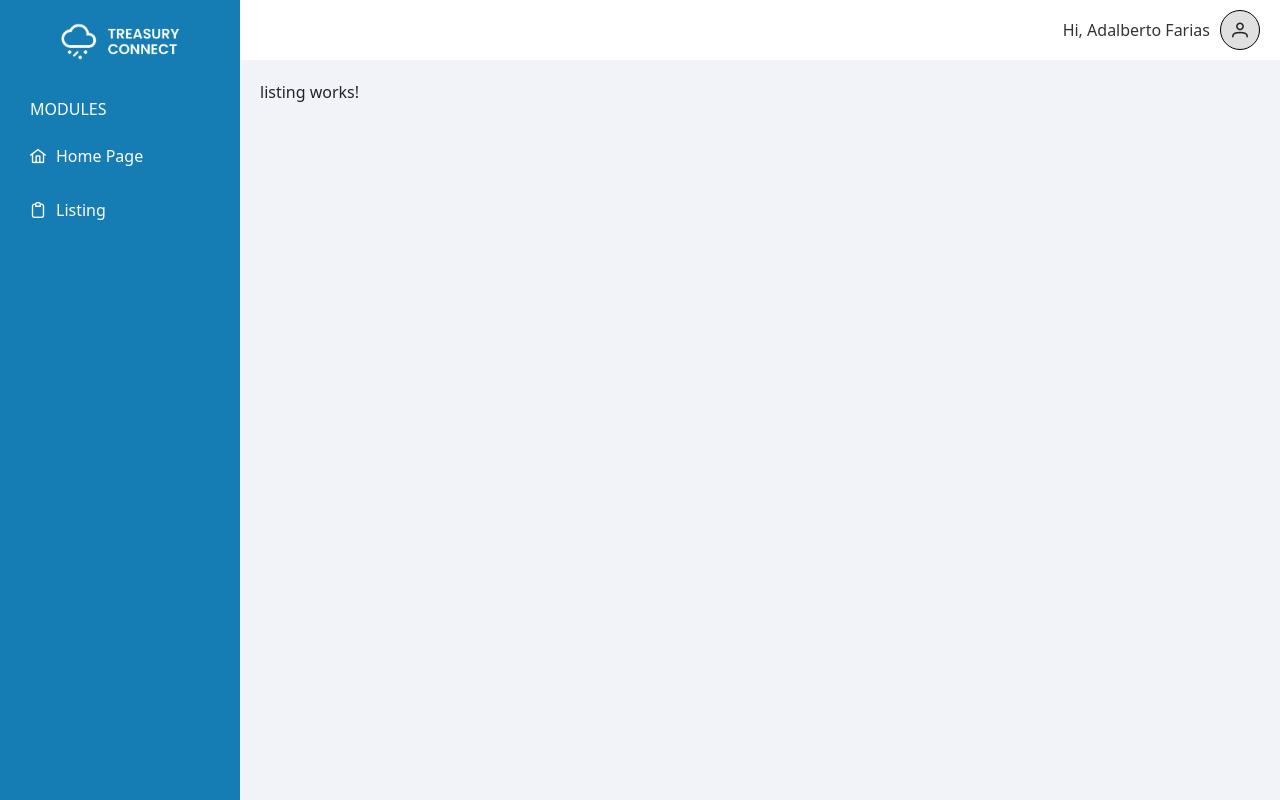
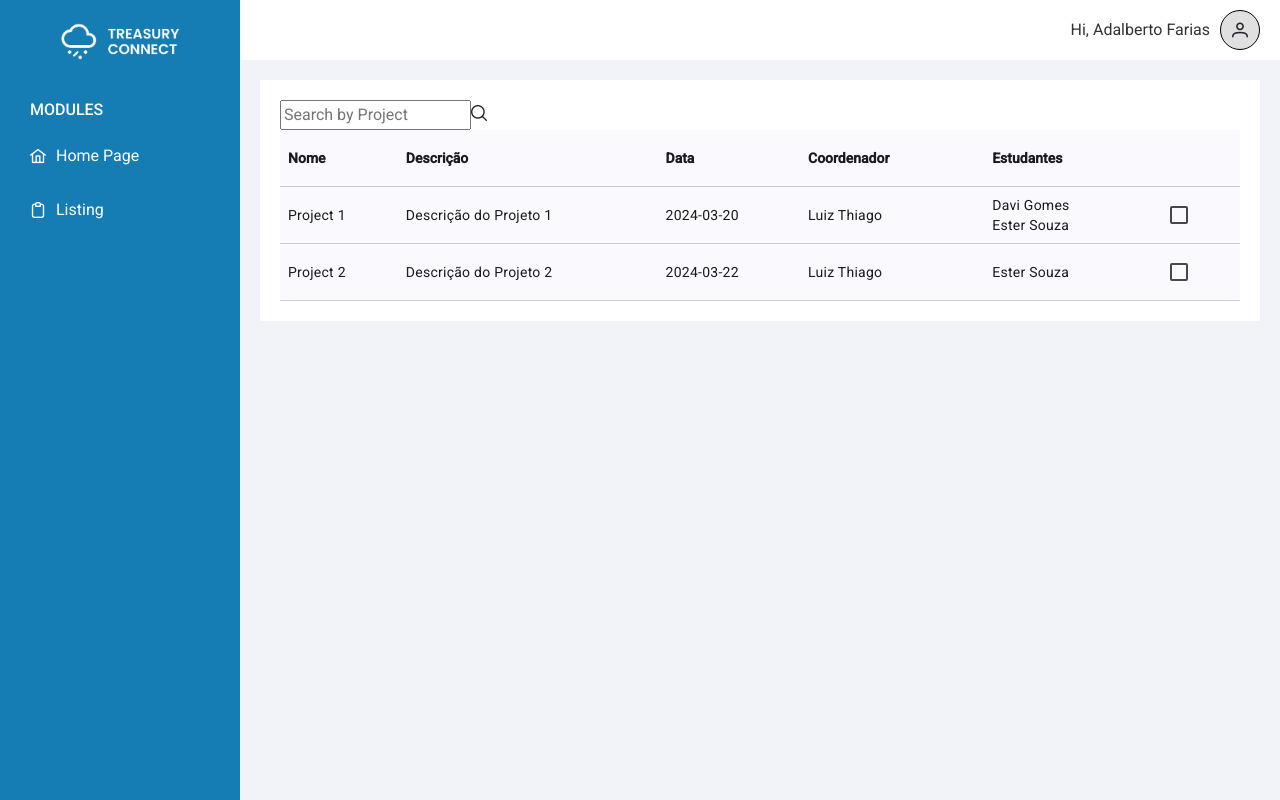
Before and after one commit to treasury-playground/frontend-modelo, an Angular app: page /listing in a window 1280 px wide. Built offline with nearby package versions, Linux system fonts and the light colour scheme; data requests are answered from the project's data file.

Commit message:
feat: adiciona um esboço inicial da listagem de projetos

```diff
--- a/angular.json
+++ b/angular.json
@@ -27,6 +27,7 @@
               }
             ],
             "styles": [
+              "@angular/material/prebuilt-themes/azure-blue.css",
               "node_modules/bootstrap/dist/css/bootstrap.min.css",
               "src/styles.css"
             ],
@@ -86,6 +87,7 @@
               }
             ],
             "styles": [
+              "@angular/material/prebuilt-themes/azure-blue.css",
               "src/styles.css"
             ],
             "scripts": []
--- a/package.json
+++ b/package.json
@@ -10,6 +10,7 @@
   },
   "private": true,
   "dependencies": {
+    "@angular/cdk": "^19.2.7",
     "@angular/common": "^19.2.0",
     "@angular/compiler": "^19.2.0",
     "@angular/core": "^19.2.0",
--- a/src/app/components/listing/listing.component.css
+++ b/src/app/components/listing/listing.component.css
@@ -0,0 +1,22 @@
+.listing-container {
+    padding: 20px;
+    background-color: white;
+}
+
+.custom-table {
+    width: 100%;
+    border-collapse: collapse;
+}
+
+.custom-table th,
+.custom-table td {
+    border-bottom: 1px solid #ccc;
+    border-left: none;
+    border-right: none;
+    padding: 8px;
+}
+
+.custom-table th {
+    text-align: left;
+    font-weight: bold;
+}
--- a/src/app/components/listing/listing.component.html
+++ b/src/app/components/listing/listing.component.html
@@ -1 +1,59 @@
-<p>listing works!</p>
+<div class="listing-container">
+    <div class>
+        <input type="text" placeholder="Search by Project">
+        <i class="pi pi-search search-icon"></i>
+    </div>
+    <table mat-table [dataSource]="dataSource" matSort class="custom-table">
+
+        <!-- Checkbox Column -->
+        <ng-container matColumnDef="select">
+            <th mat-header-cell *matHeaderCellDef> </th>
+            <td mat-cell *matCellDef="let project">
+                <mat-checkbox></mat-checkbox>
+            </td>
+        </ng-container>
+
+        <!-- Nome -->
+        <ng-container matColumnDef="name">
+            <th mat-header-cell *matHeaderCellDef mat-sort-header>Nome</th>
+            <td mat-cell *matCellDef="let project"> {{ project.name }} </td>
+        </ng-container>
+
+        <!-- Descrição -->
+        <ng-container matColumnDef="description">
+            <th mat-header-cell *matHeaderCellDef mat-sort-header>Descrição</th>
+            <td mat-cell *matCellDef="let project"> {{ project.description }}
+            </td>
+        </ng-container>
+
+        <!-- Data -->
+        <ng-container matColumnDef="date">
+            <th mat-header-cell *matHeaderCellDef mat-sort-header>Data</th>
+            <td mat-cell *matCellDef="let project"> {{ project.date }} </td>
+        </ng-container>
+
+        <!-- Coluna Coordenador -->
+        <ng-container matColumnDef="coordinator">
+            <th mat-header-cell *matHeaderCellDef
+                mat-sort-header>Coordenador</th>
+            <td mat-cell *matCellDef="let project">
+                {{ getUserName(project.coordinatorId) }}
+            </td>
+        </ng-container>
+
+        <!-- Coluna Estudantes -->
+        <ng-container matColumnDef="students">
+            <th mat-header-cell *matHeaderCellDef
+                mat-sort-header>Estudantes</th>
+            <td mat-cell *matCellDef="let project">
+                <ng-container *ngFor="let s of project.students">
+                    {{ getUserName(s.id) }}<br>
+                </ng-container>
+            </td>
+        </ng-container>
+
+        <!-- Header e Rows -->
+        <tr mat-header-row *matHeaderRowDef="displayedColumns"></tr>
+        <tr mat-row *matRowDef="let row; columns: displayedColumns;"></tr>
+    </table>
+</div>
--- a/src/app/components/listing/listing.component.ts
+++ b/src/app/components/listing/listing.component.ts
@@ -1,11 +1,65 @@
-import { Component } from '@angular/core';
+import { Component, OnInit, ViewChild, AfterViewInit } from '@angular/core';
+import { CommonModule } from '@angular/common';
+import { MatTableModule } from '@angular/material/table';
+import { MatSortModule } from '@angular/material/sort';
+import { MatCheckboxModule } from '@angular/material/checkbox';
+import { MatSort } from '@angular/material/sort';
+import { MatTableDataSource } from '@angular/material/table';
+import { HttpClient } from '@angular/common/http';
+
+interface Project {
+  id: number;
+  name: string;
+  description: string;
+  date: string;
+  coordinatorId: number;
+  students: { id: number, role: string }[];
+}
+
+interface User {
+  id: number;
+  fullName: string;
+  email: string;
+  // outros atributos...
+}
 
 @Component({
   selector: 'app-listing',
-  imports: [],
+  standalone: true,
+  imports: [CommonModule, MatTableModule, MatSortModule, MatCheckboxModule],
   templateUrl: './listing.component.html',
-  styleUrl: './listing.component.css'
+  styleUrls: ['./listing.component.css']
 })
-export class ListingComponent {
+export class ListingComponent implements OnInit, AfterViewInit {
+  displayedColumns: string[] = ['name', 'description', 'date', 'coordinator', 'students', 'select'];
+  dataSource: MatTableDataSource<Project> = new MatTableDataSource();
 
+  projects: Project[] = [];
+  users: User[] = [];
+
+  @ViewChild(MatSort) sort!: MatSort;
+
+  constructor(private http: HttpClient) { }
+
+  ngOnInit() {
+    this.http.get<Project[]>('http://localhost:3000/projects')
+      .subscribe(data => {
+        this.projects = data;
+        this.dataSource.data = this.projects;
+      });
+
+    this.http.get<User[]>('http://localhost:3000/users')
+      .subscribe(data => {
+        this.users = data;
+      });
+  }
+
+  ngAfterViewInit() {
+    this.dataSource.sort = this.sort;
+  }
+
+  getUserName(id: number): string {
+    const user = this.users.find(u => u.id === id);
+    return user ? user.fullName : '';
+  }
 }
--- a/src/index.html
+++ b/src/index.html
@@ -6,8 +6,10 @@
   <base href="/">
   <meta name="viewport" content="width=device-width, initial-scale=1">
   <link rel="icon" type="image/x-icon" href="favicon.ico">
+  <link href="https://fonts.googleapis.com/css2?family=Roboto:wght@300;400;500&display=swap" rel="stylesheet">
+  <link href="https://fonts.googleapis.com/icon?family=Material+Icons" rel="stylesheet">
 </head>
-<body>
+<body class="mat-typography">
   <app-root></app-root>
 </body>
 </html>
--- a/src/styles.css
+++ b/src/styles.css
@@ -1,2 +1,4 @@
 /* You can add global styles to this file, and also import other style files */
 @import "primeicons/primeicons.css";
+html, body { height: 100%; }
+body { margin: 0; font-family: Roboto, "Helvetica Neue", sans-serif; }
```
Also changed, not shown: 1 other file (tests, documents, lock files or other folders).
